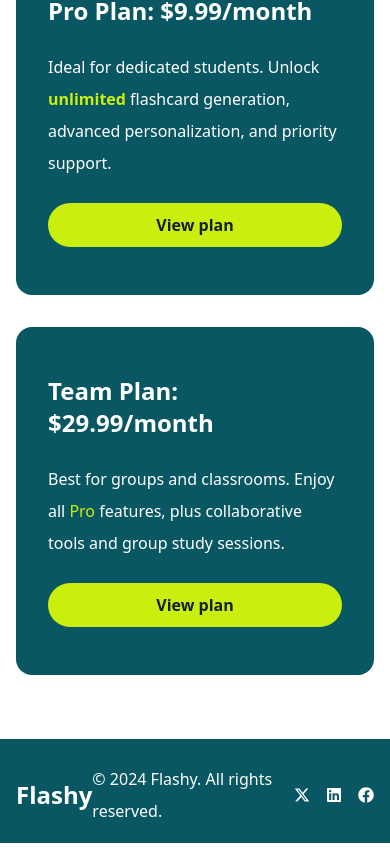
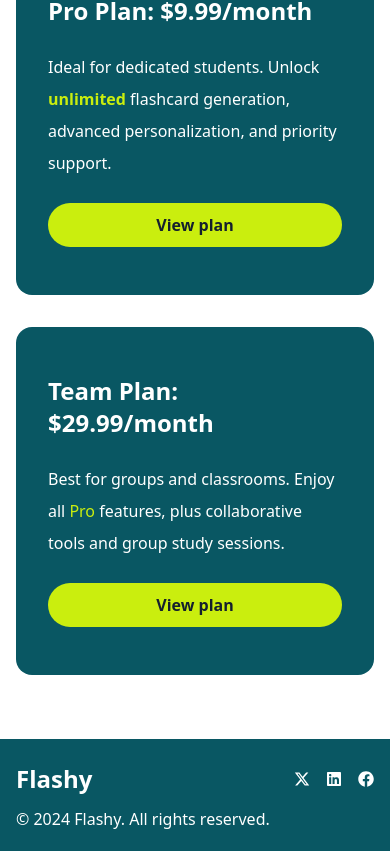
Before and after one commit to JohnZDictator/flashcards, a Next.js app: page / in a window 390 px wide. Shown: the part 3347-4198 px from the top of the page. Built offline with nearby package versions, Linux system fonts and the light colour scheme; no server answers.

Commit message:
footer responsive design

```diff
--- a/components/Footer.jsx
+++ b/components/Footer.jsx
@@ -11,15 +11,14 @@
             Flashy
           </h1>
         </Link>
-        <div className="">
-          <p className="text-white">&copy; 2024 Flashy. All rights reserved.</p>
-        </div>
+        <p className="text-white hidden xl:flex">&copy; 2024 Flashy. All rights reserved.</p>
         <div className="flex flex-row gap-4">
           <span><FaXTwitter color="white" /></span>
           <span><FaLinkedin color="white" /></span>
           <span><FaFacebook color="white" /></span>
         </div>
       </div>
+      <p className="text-white xl:hidden mt-2 mx-4">&copy; 2024 Flashy. All rights reserved.</p>
     </footer>
   )
 }
```
